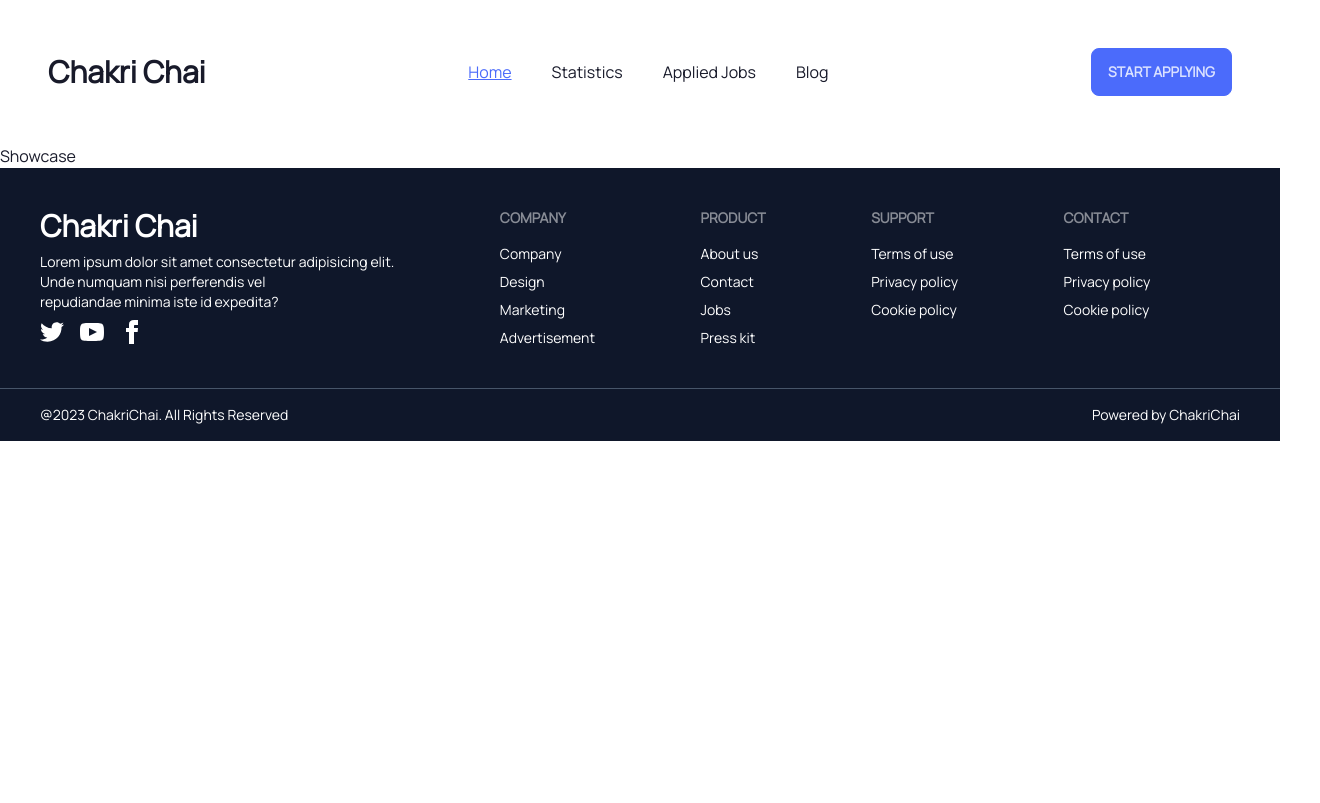
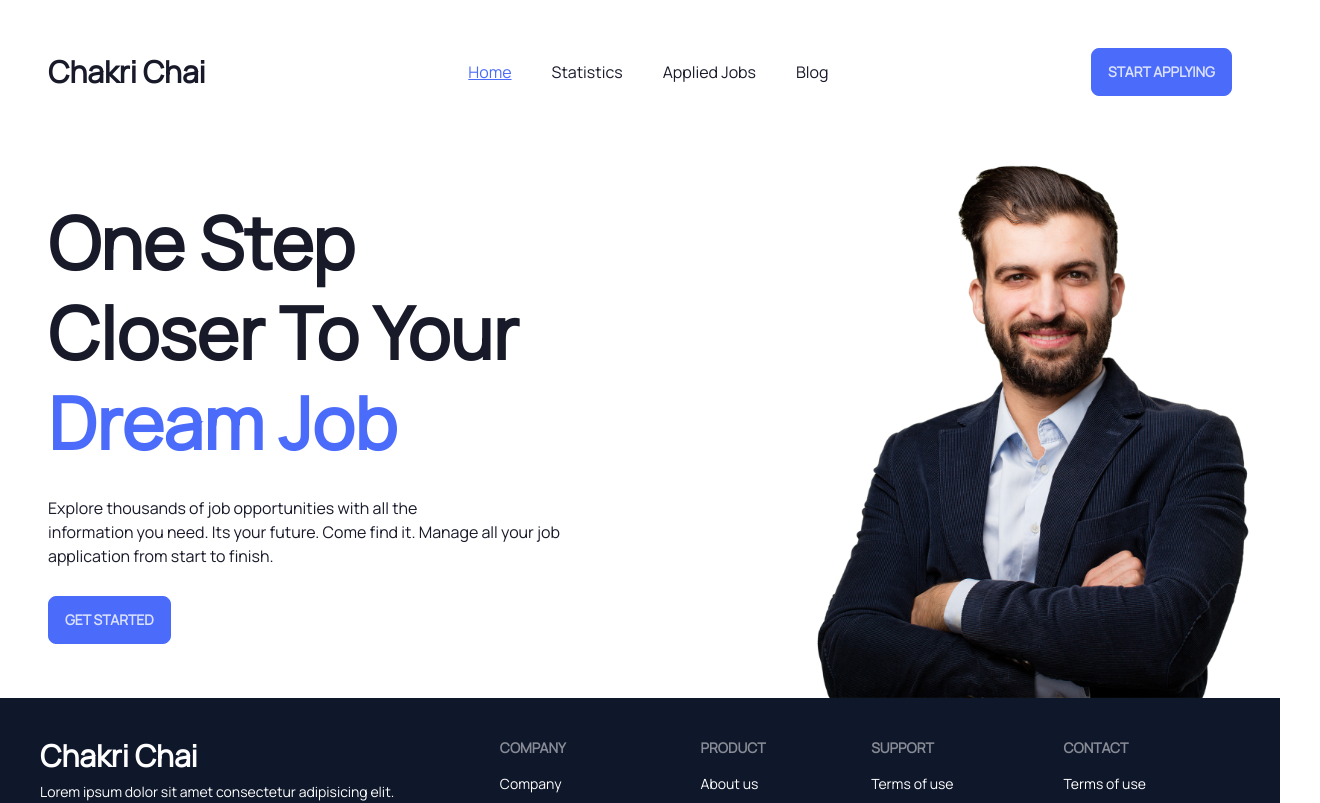
Before and after one commit to mishukmahbub/ChakriChai, a React (Vite) app in the folder ChakriChai-MishukMahbub/: page / in a window 1280 px wide. Shown: the top 803 px of the page, 1320 px wide, since content can reach past the window. Built offline with nearby package versions, Linux system fonts and the light colour scheme.

Commit message:
banner done

```diff
--- /dev/null
+++ b/ChakriChai-MishukMahbub/src/components/Banner.jsx
@@ -0,0 +1,21 @@
+import React from 'react';
+import person from '../assets/All Images/P3OLGJ1 copy 1.png'
+
+const Banner = () => {
+    return (
+        <div>
+            <div className='xs:flex-col-reverse md:flex justify-between items-center mx-12 -me-10 md:gap-28'>
+            <div className=''>
+                <h2 className='text-7xl font-extrabold leading-tight'>One Step <br /> Closer To Your <br /> <span className='text-primary'>Dream Job</span></h2>
+                <p className='my-7'>Explore thousands of job opportunities with all the <br /> information you need. Its your future. Come find it. Manage all your job application from start to finish.</p>
+                <button className='btn btn-primary rounded-lg'>Get Started</button>
+            </div>
+            <div>
+                <img src={person} alt="" className='' />
+            </div>
+        </div>
+        </div>
+    );
+};
+
+export default Banner;
--- a/ChakriChai-MishukMahbub/src/components/Footer.jsx
+++ b/ChakriChai-MishukMahbub/src/components/Footer.jsx
@@ -1,4 +1,5 @@
 import React from 'react';
+import logo from '../assets/Icons/Group-9969.png'
 
 const Footer = () => {
     return (
@@ -7,11 +8,7 @@ const Footer = () => {
                 <div className=''>
                     <h2 className='text-3xl font-bold'>Chakri Chai</h2>
                     <p>Lorem ipsum dolor sit amet consectetur adipisicing elit. <br /> Unde numquam nisi perferendis vel <br /> repudiandae minima iste id expedita? </p>
-                    <div className="grid grid-flow-col gap-4">
-                        <a><svg xmlns="http://www.w3.org/2000/svg" width="24" height="24" viewBox="0 0 24 24" className="fill-current"><path d="M24 4.557c-.883.392-1.832.656-2.828.775 1.017-.609 1.798-1.574 2.165-2.724-.951.564-2.005.974-3.127 1.195-.897-.957-2.178-1.555-3.594-1.555-3.179 0-5.515 2.966-4.797 6.045-4.091-.205-7.719-2.165-10.148-5.144-1.29 2.213-.669 5.108 1.523 6.574-.806-.026-1.566-.247-2.229-.616-.054 2.281 1.581 4.415 3.949 4.89-.693.188-1.452.232-2.224.084.626 1.956 2.444 3.379 4.6 3.419-2.07 1.623-4.678 2.348-7.29 2.04 2.179 1.397 4.768 2.212 7.548 2.212 9.142 0 14.307-7.721 13.995-14.646.962-.695 1.797-1.562 2.457-2.549z"></path></svg></a>
-                        <a><svg xmlns="http://www.w3.org/2000/svg" width="24" height="24" viewBox="0 0 24 24" className="fill-current"><path d="M19.615 3.184c-3.604-.246-11.631-.245-15.23 0-3.897.266-4.356 2.62-4.385 8.816.029 6.185.484 8.549 4.385 8.816 3.6.245 11.626.246 15.23 0 3.897-.266 4.356-2.62 4.385-8.816-.029-6.185-.484-8.549-4.385-8.816zm-10.615 12.816v-8l8 3.993-8 4.007z"></path></svg></a>
-                        <a><svg xmlns="http://www.w3.org/2000/svg" width="24" height="24" viewBox="0 0 24 24" className="fill-current"><path d="M9 8h-3v4h3v12h5v-12h3.642l.358-4h-4v-1.667c0-.955.192-1.333 1.115-1.333h2.885v-5h-3.808c-3.596 0-5.192 1.583-5.192 4.615v3.385z"></path></svg></a>
-                    </div>
+                    <img src={logo} alt="" />
                 </div>
                 <div>
                     <span className="footer-title">Company</span>
--- a/ChakriChai-MishukMahbub/src/components/Showcase.jsx
+++ b/ChakriChai-MishukMahbub/src/components/Showcase.jsx
@@ -1,9 +1,10 @@
 import React from 'react';
+import Banner from './Banner';
 
 const Showcase = () => {
     return (
         <div>
-            <h1>Showcase</h1>
+            <Banner></Banner>
         </div>
     );
 };
```
